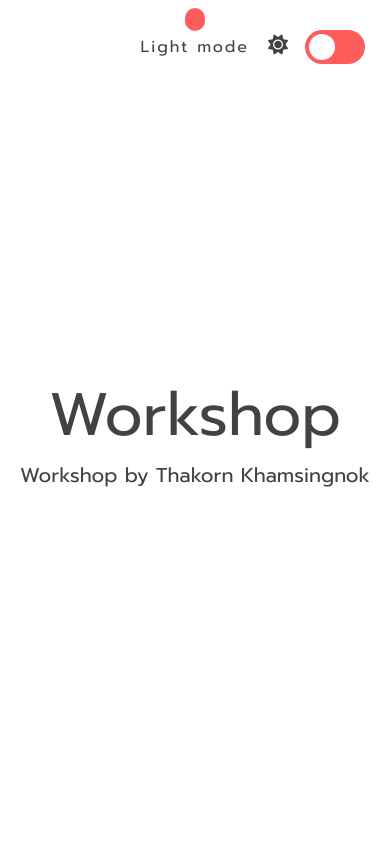
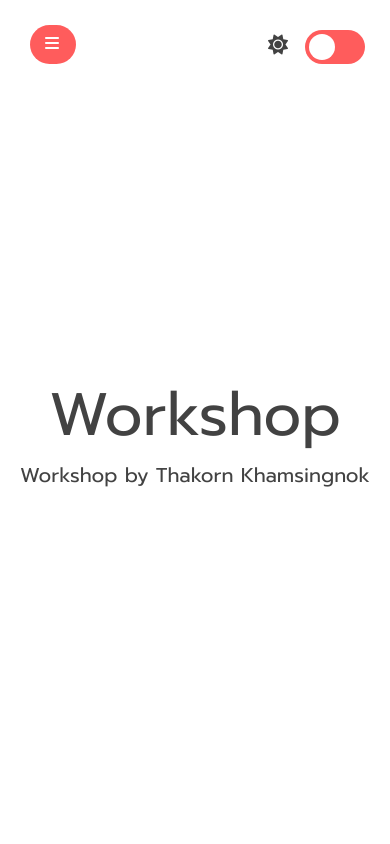
Before and after one commit to THKKSN/workshop3, a plain HTML site: page index.html in a window 390 px wide. Shown: the top 844 px of the page. Drawn offline with Linux system fonts and the light colour scheme.

Commit message:
first commit

```diff
--- /dev/null
+++ b/controller/navBar.js
@@ -0,0 +1,19 @@
+document.addEventListener('DOMContentLoaded', function() {
+    let lastScrollTop = 0;
+    const nav = document.querySelector('nav');
+    const themeSwitchContainer = document.querySelector('.theme-switch-container');
+
+    window.addEventListener('scroll', function() {
+        let scrollTop = window.pageYOffset || document.documentElement.scrollTop;
+        if (scrollTop > lastScrollTop) {
+            // เลื่อนลง
+            nav.classList.add('hidden');
+            themeSwitchContainer.classList.add('hidden');
+        } else {
+            // เลื่อนขึ้น
+            nav.classList.remove('hidden');
+            themeSwitchContainer.classList.remove('hidden');
+        }
+        lastScrollTop = scrollTop;
+    });
+});
--- a/css/dropdown.css
+++ b/css/dropdown.css
@@ -24,7 +24,7 @@ nav {
 
 .fa-bars {
     display: block;
-    font-size: 24px;
+    font-size: 16px;
     color: var(--background);
     cursor: pointer;
 }
--- a/css/nav.css
+++ b/css/nav.css
@@ -1,7 +1,8 @@
-nav .fa-bars{
+nav .fa-bars {
     display: none;
 }
-nav{
+
+nav {
     margin: 0;
     position: fixed;
     z-index: 10;
@@ -10,19 +11,33 @@ nav{
     background: var(--primmry-color);
     border-radius: 50px;
     overflow: hidden;
+    transition: top 0.3s;
+    font-size: 24px;
+    letter-spacing: 2px;
 }
 
+.hidden {
+    top: -200px;
+    transition: top 0.8s;
+}
 
-.nav-bar{
+nav,
+.theme-switch-container {
+    transition: top 0.3s;
+}
+
+.nav-bar {
     color: var(--primmry-color);
     text-decoration: none;
     border-bottom: 3px solid transparent;
     font-weight: bold;
 }
-ul{
+
+ul {
     display: flex;
 }
-li{
+
+li {
     margin-right: 25px;
     color: var(--background);
     text-decoration: none;
@@ -31,12 +46,15 @@ li{
     display: inline-block;
     cursor: pointer;
 }
-li:hover,li:focus{
+
+li:hover,
+li:focus {
     color: var(--primmry-color-second);
     border-bottom: 3px solid;
     transition: 0.5s;
 }
-.theme-switch-container{
+
+.theme-switch-container {
     display: flex;
     align-items: center;
     z-index: 100;
@@ -44,12 +62,13 @@ li:hover,li:focus{
     right: 25px;
     top: 30px;
 }
-.theme-switch-container span{
+
+.theme-switch-container span {
     margin-right: 10px;
     font-size: 1rem;
 }
 
-.toggle-text{
+.toggle-text {
     position: relative;
     right: 1px;
     display: inline-block;
@@ -57,17 +76,18 @@ li:hover,li:focus{
     /* border: 1px solid black; */
 }
 
-.theme-switch{
+.theme-switch {
     display: inline-block;
     height: 34px;
     position: relative;
     width: 60px;
 }
 
-.theme-switch input{
+.theme-switch input {
     display: none;
 }
-.slider{
+
+.slider {
     background: var(--primmry-color);
     bottom: 0;
     cursor: pointer;
@@ -79,18 +99,19 @@ li:hover,li:focus{
     border-radius: 34px;
 }
 
-.slider::before{
+.slider::before {
     background: #fff;
     content: "";
     bottom: 4px;
     height: 26px;
     left: 4px;
     position: absolute;
-    transition: 0,7s;
+    transition: 0, 7s;
     width: 26px;
     border-radius: 50%;
     background-color: var(--background);
 }
-input:checked +.slider::before{
+
+input:checked+.slider::before {
     transform: translateX(26px);
 }
--- a/css/responsive.css
+++ b/css/responsive.css
@@ -7,18 +7,22 @@
         display: flex;
         text-align: center;
     }
-
 }
 
 
 @media screen and (max-width: 1035px) {
+    nav{
+        position: absolute;
+        left: 30px;
+        top: 25px;
+    }
     .nav-links {
         display: block;
         flex-direction: column;
         width: 100%;
         position: absolute;
         top: 60px;
-        left: 0;
+        right: 10px;
         background-color: var(--primary-color);
     }
     .nav-links li {
@@ -29,6 +33,7 @@
         display: flex;
     }
     .fa-bars {
-        display: block;
+        display: block !important;
+        margin-left: 5px  ;
     }
 }
--- a/css/style.css
+++ b/css/style.css
@@ -53,6 +53,6 @@ section{
     transition: 0.5s;
 }
 img{
-    width: 300px;
-    height: 300px;
+    width: 200px;
+    height: 200px;
 }
--- a/index.html
+++ b/index.html
@@ -66,5 +66,6 @@
     </div>
     <script src="controller/SwitchMode.js"></script>
     <script src="controller/Reponsive.js"></script>
+    <script src="controller/navBar.js"></script>
 </body>
 </html>
```
